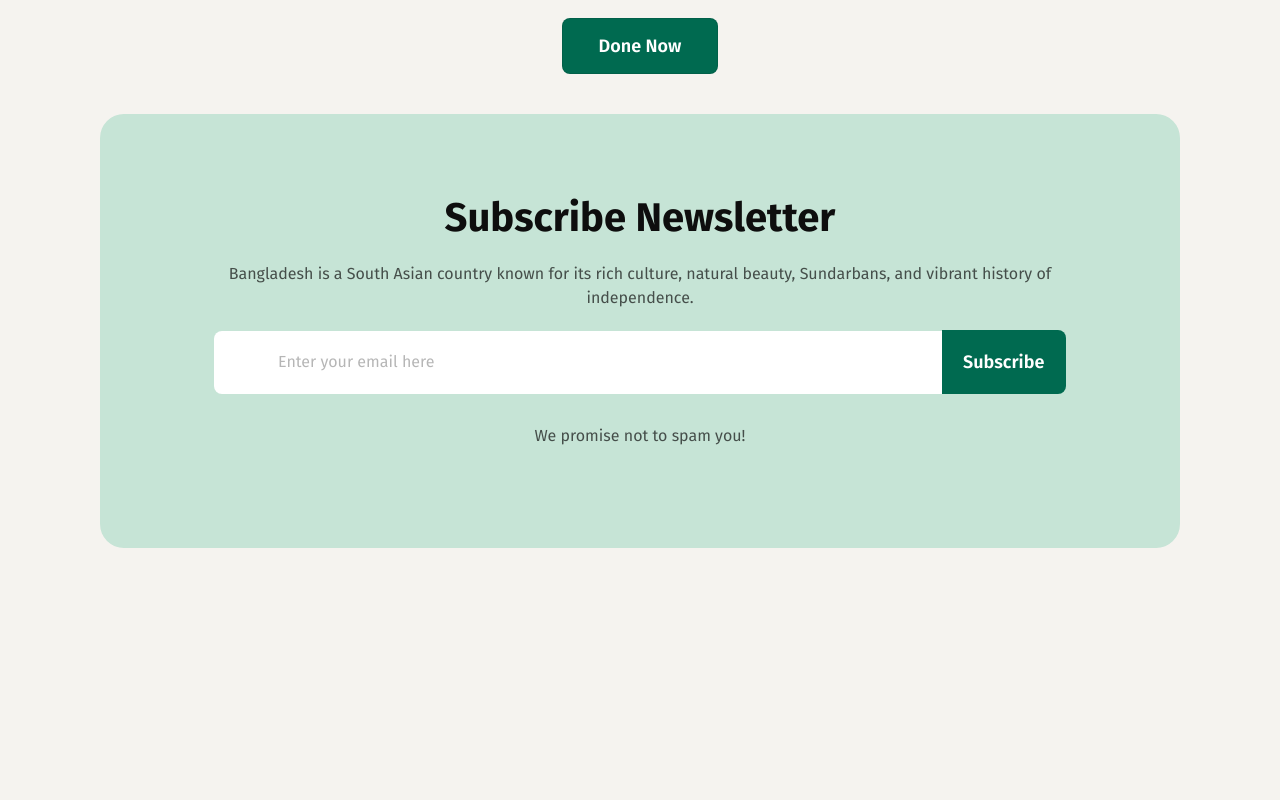
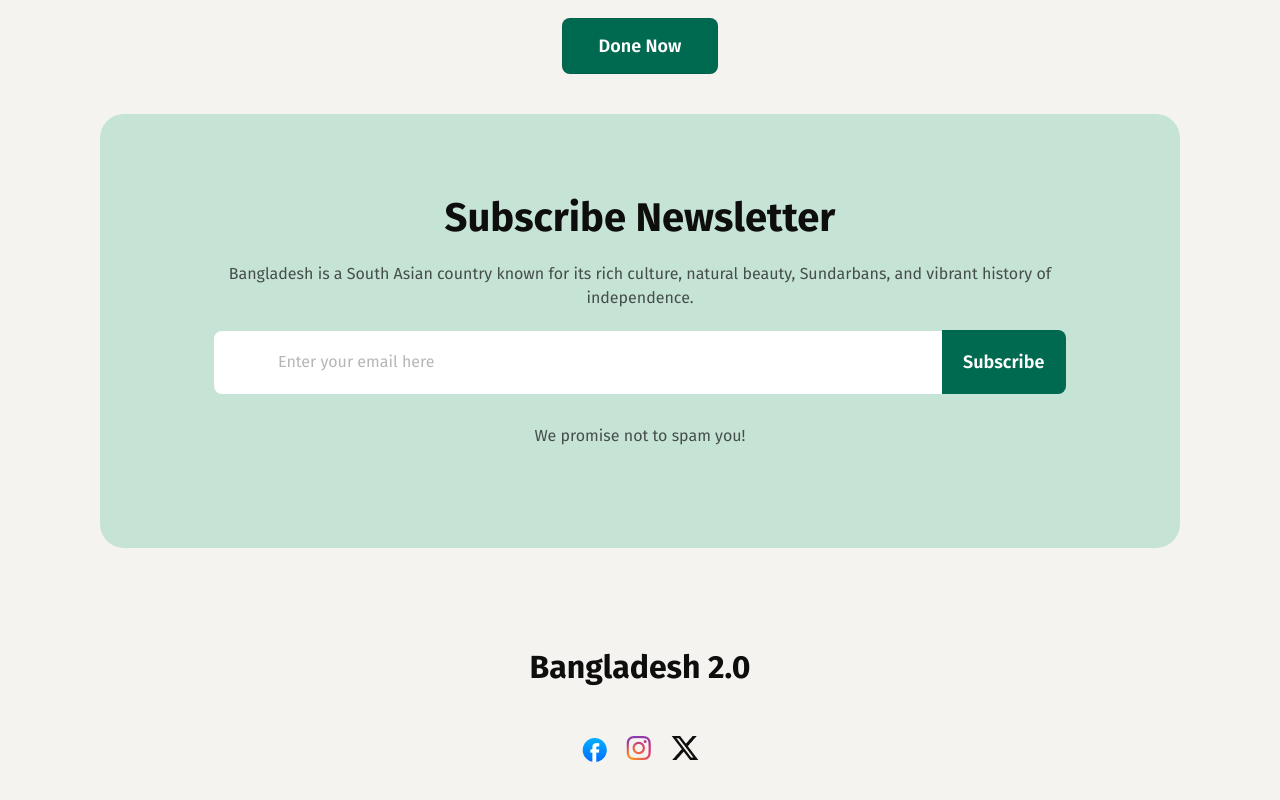
Before and after one commit to rajadhikary411/assignment1, a plain HTML site: page index.html in a window 1280 px wide. Shown: the part 4364-5164 px from the top of the page. Before the commit the page ends 4912 px from the top, so only its background shows below. Drawn offline with Linux system fonts and the light colour scheme.

Commit message:
final project

```diff
--- a/index.html
+++ b/index.html
@@ -194,7 +194,12 @@
            </div>
     </main>
     <footer>
-
+        <h1 class="welcome">Bangladesh 2.0</h1>
+        <div class="icon">
+            <div class="facebook"><img src="./assets/facebook.png" alt=""></div>
+            <div class="instra"><img src="./assets/instagram.png" alt=""></div>
+            <div class="x"><img src="./assets/x.png" alt=""></div>
+        </div>
     </footer>
 </body>
 </html>
--- a/style.css
+++ b/style.css
@@ -552,4 +552,30 @@ padding: 21px;
 }
 .subscribe:hover{
     background-color: rgb(1, 68, 51);
+
 }
+footer{
+  width: 800px;
+  margin: 100px auto;
+  text-align: center;
+}
+.icon{
+    display: flex;
+    justify-content: center;
+    align-items: center;
+    gap: 20px;
+    margin-top: 50px;
+}
+.facebook,.instra.x{
+    width: 24px;
+    height: 24px;
+
+}
+.welcome{
+color: rgb(14, 14, 14);
+font-family: Fira Sans;
+font-size: 32px;
+font-weight: 700;
+line-height: 38px;
+letter-spacing: 0%;
+}
```
